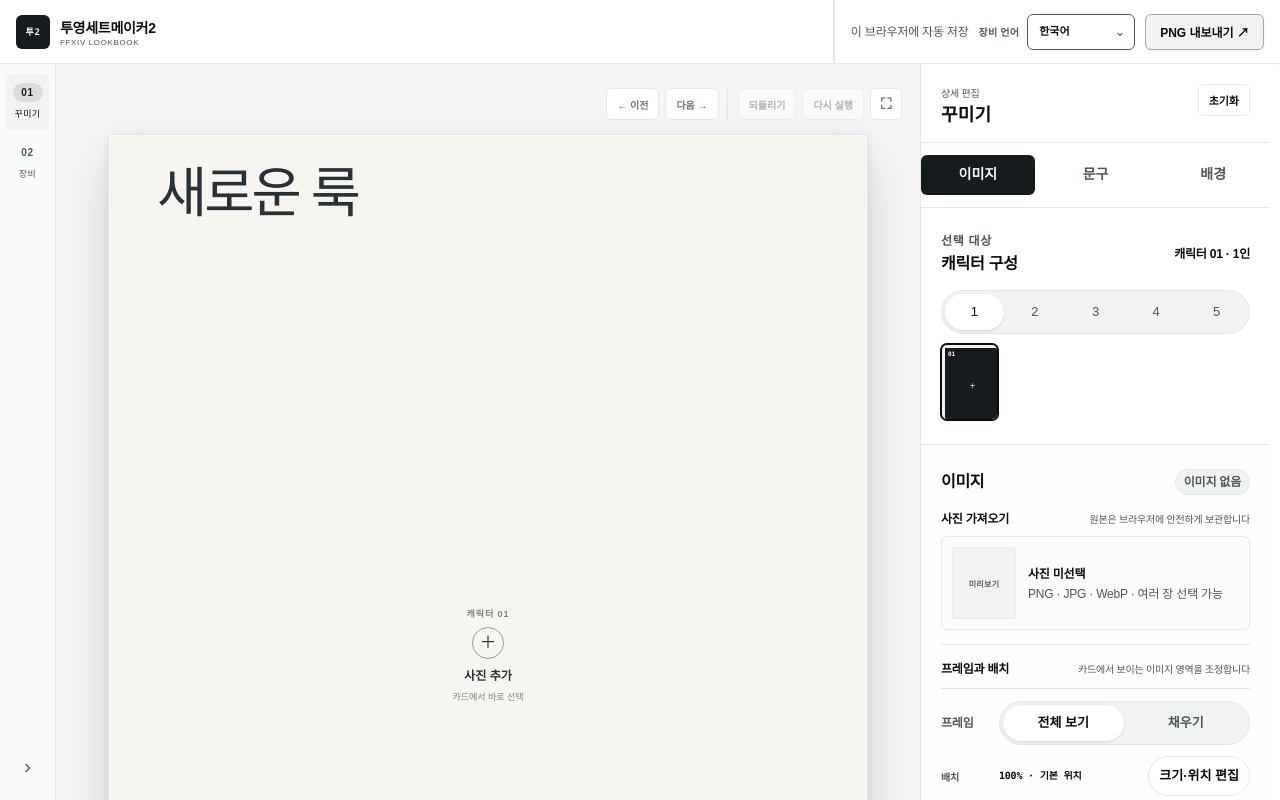
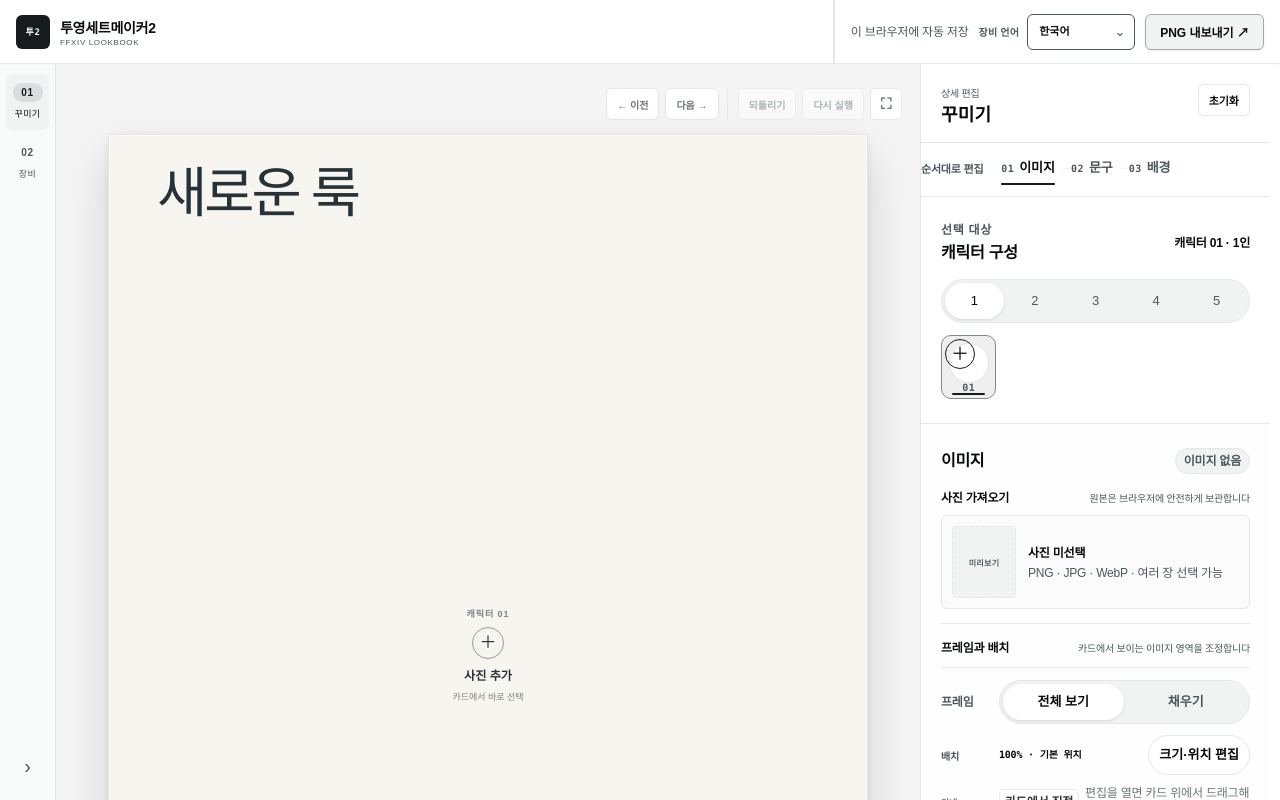
Before and after one commit to ddthing/ff14-glamour-maker2, a website: page index.html in a window 1280 px wide. Drawn offline with Linux system fonts and the light colour scheme; a web font is replaced by a local one.

Commit message:
fix: refine editor flow and cast slots

```diff
--- a/index.html
+++ b/index.html
@@ -27,8 +27,8 @@
     </noscript>
     <link rel="stylesheet" href="styles.css?v=20260907-parity-1" />
     <link rel="stylesheet" href="styles/card-composer.css?v=20260907-title-controls-1" />
-    <link rel="stylesheet" href="styles/editor-controls.css?v=20260907-parity-1" />
-    <link rel="stylesheet" href="styles/card-readability.css?v=20260907-title-controls-1" />
+    <link rel="stylesheet" href="styles/editor-controls.css?v=20260907-inspector-flow-3" />
+    <link rel="stylesheet" href="styles/card-readability.css?v=20260907-two-person-rails-empty-state-1" />
   </head>
   <body>
     <a class="skip-link" href="#canvas">편집 영역으로 건너뛰기</a>
@@ -149,10 +149,13 @@
             </div>
 
             <div class="inspector-panel" id="stylePanel" role="tabpanel" aria-labelledby="styleTab">
-              <nav class="editor-section-nav" aria-label="꾸미기 편집 항목">
-                <button type="button" data-editor-section="imageSection" aria-pressed="true">이미지</button>
-                <button type="button" data-editor-section="copyEditorSection" aria-pressed="false">문구</button>
-                <button type="button" data-editor-section="cardStyleSection" aria-pressed="false">배경</button>
+              <nav class="editor-section-nav" aria-label="꾸미기 편집 흐름">
+                <span class="editor-flow-label">순서대로 편집</span>
+                <div class="editor-flow-steps">
+                  <button type="button" data-editor-section="imageSection" aria-pressed="true"><span class="editor-section-index">01</span><span>이미지</span></button>
+                  <button type="button" data-editor-section="copyEditorSection" aria-pressed="false"><span class="editor-section-index">02</span><span>문구</span></button>
+                  <button type="button" data-editor-section="cardStyleSection" aria-pressed="false"><span class="editor-section-index">03</span><span>배경</span></button>
+                </div>
               </nav>
               <section class="inspector-section cast-section">
                 <div class="panel-section-head">
--- a/styles/editor-controls.css
+++ b/styles/editor-controls.css
@@ -2048,15 +2048,176 @@
   .cast-count-control button, .image-placement-launch, .cutout-action) { font-size: 13px; line-height: 1.5; }
 .inspector :is(.compact-segments button, .cast-count-control button) { min-height: 36px; }
 .inspector :is(.copy-editor-field textarea, .title-font-control select) { font-size: 14px; line-height: 1.6; }
-.editor-section-nav { display: flex; gap: 4px; position: sticky; top: 0; z-index: 5;
-  background: var(--card); padding: 12px 0; border-bottom: 1px solid var(--border); }
-.editor-section-nav button { flex: 1; min-height: 40px; padding: 8px 12px;
-  border: 0; border-radius: var(--radius-sm); color: var(--muted-foreground);
-  background: transparent; font: 600 14px/1.4 var(--sans);
-  transition: background-color 160ms ease, color 160ms ease; }
-.editor-section-nav button[aria-pressed="true"] { color: var(--primary-foreground); background: var(--primary); }
-.editor-section-nav button:hover:not([aria-pressed="true"]) { color: var(--foreground); background: var(--muted); }
+.editor-section-nav {
+  display: flex;
+  align-items: center;
+  gap: 10px;
+  position: sticky;
+  top: 0;
+  z-index: 5;
+  min-width: 0;
+  background: color-mix(in oklch, var(--card) 96%, transparent);
+  padding: 11px 0 10px;
+  border-bottom: 1px solid var(--border);
+  backdrop-filter: blur(10px);
+}
+.editor-flow-label {
+  flex: 0 0 auto;
+  color: var(--muted-foreground);
+  font: 600 11px/1.4 var(--sans);
+  white-space: nowrap;
+}
+.editor-flow-steps {
+  display: flex;
+  align-items: center;
+  min-width: 0;
+}
+.editor-section-nav button {
+  position: relative;
+  display: inline-flex;
+  flex: 0 0 auto;
+  align-items: baseline;
+  gap: 5px;
+  min-height: 32px;
+  padding: 5px 8px 7px;
+  border: 0;
+  border-radius: 0;
+  color: var(--muted-foreground);
+  background: transparent;
+  font: 650 13px/1.35 var(--sans);
+  white-space: nowrap;
+  transition: color 160ms ease;
+}
+.editor-section-nav button + button::before {
+  position: absolute;
+  left: -3px;
+  color: var(--border);
+  content: "→";
+  font-size: 11px;
+  pointer-events: none;
+}
+.editor-section-index {
+  color: var(--muted-foreground);
+  font: 700 10px/1 var(--mono);
+  letter-spacing: .04em;
+}
+.editor-section-nav button[aria-pressed="true"] { color: var(--foreground); }
+.editor-section-nav button[aria-pressed="true"]::after {
+  position: absolute;
+  right: 8px;
+  bottom: 1px;
+  left: 8px;
+  height: 2px;
+  border-radius: 999px;
+  background: var(--primary);
+  content: "";
+}
+.editor-section-nav button:hover,
+.editor-section-nav button:focus-visible { color: var(--foreground); }
+.editor-section-nav button:focus-visible {
+  outline: 2px solid var(--primary);
+  outline-offset: -2px;
+}
 @media (prefers-reduced-motion: reduce) { .editor-section-nav button { transition: none; } }
+
+/* Empty cast slots are actions, not miniature portrait cards. Keep the
+   target compact and let the circular affordance carry the empty state. */
+.cast-selector {
+  grid-template-columns: repeat(5, minmax(0, 1fr));
+  gap: 8px;
+  margin-top: 12px;
+}
+.cast-selector button {
+  display: grid;
+  grid-template-rows: 40px auto;
+  align-content: center;
+  justify-items: center;
+  min-width: 0;
+  min-height: 64px;
+  aspect-ratio: auto;
+  overflow: visible;
+  padding: 6px 2px 5px;
+  border: 1px solid transparent;
+  border-radius: 10px;
+  color: var(--muted-foreground);
+  background: transparent;
+  transition: color 160ms ease, background-color 160ms ease, border-color 160ms ease;
+}
+.cast-selector button:hover,
+.cast-selector button:focus-visible {
+  color: var(--foreground);
+  background: var(--muted);
+}
+.cast-selector button:focus-visible {
+  outline: 2px solid var(--primary);
+  outline-offset: 2px;
+}
+.cast-selector button.is-selected {
+  border-color: color-mix(in oklch, var(--primary) 42%, var(--border));
+  background: color-mix(in oklch, var(--primary) 6%, var(--background));
+  box-shadow: none;
+}
+.cast-selector button.is-selected::after {
+  position: absolute;
+  right: 10px;
+  bottom: 3px;
+  left: 10px;
+  height: 2px;
+  border-radius: 999px;
+  background: var(--primary);
+  content: "";
+}
+.cast-selector .cast-slot-visual {
+  display: grid;
+  width: 40px;
+  height: 40px;
+  place-items: center;
+  overflow: hidden;
+  position: static;
+  top: auto;
+  left: auto;
+  padding: 0;
+  border: 1px solid var(--border);
+  border-radius: 50%;
+  color: inherit;
+  background: var(--background);
+  font-size: inherit;
+  font-weight: inherit;
+}
+.cast-selector img {
+  width: 100%;
+  height: 100%;
+  object-fit: contain;
+  object-position: center;
+  opacity: .92;
+}
+.cast-selector button.is-selected img { opacity: 1; }
+.cast-selector .cast-empty-thumb {
+  display: grid;
+  width: 30px;
+  height: 30px;
+  place-items: center;
+  border: 1px solid var(--muted-foreground);
+  border-radius: 50%;
+  color: var(--muted-foreground);
+  background: transparent;
+  font: 500 18px/1 var(--sans);
+}
+.cast-selector button.is-selected .cast-empty-thumb {
+  border-color: var(--primary);
+  color: var(--foreground);
+}
+.cast-selector .cast-slot-index {
+  position: static;
+  padding: 0;
+  color: inherit;
+  background: transparent;
+  font: 700 10px/1 var(--mono);
+  letter-spacing: .04em;
+}
+@media (prefers-reduced-motion: reduce) {
+  .cast-selector button { transition: none; }
+}
 
 /* Card output settings stay with card styling. The equipment panel edits the
    source data; this row controls whether that data is printed on lineup cards. */
```
Also changed, not shown: scripts/check-inspector-ia.cjs (+40 -0 lines), app.js.
